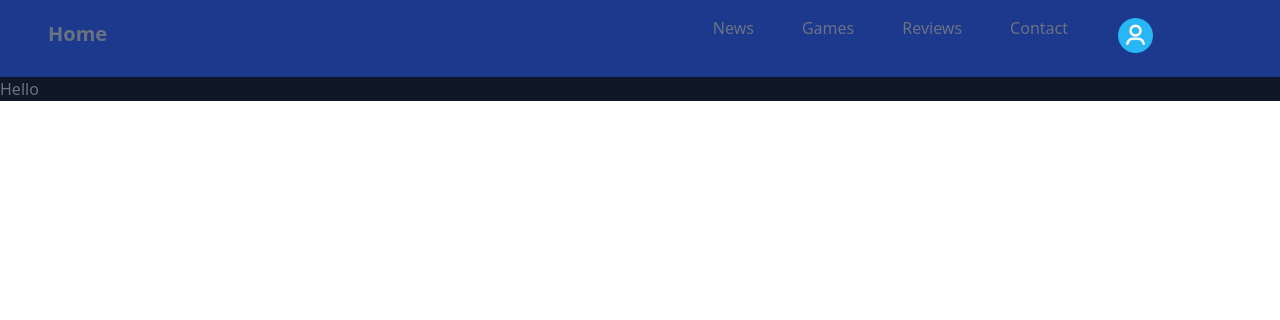
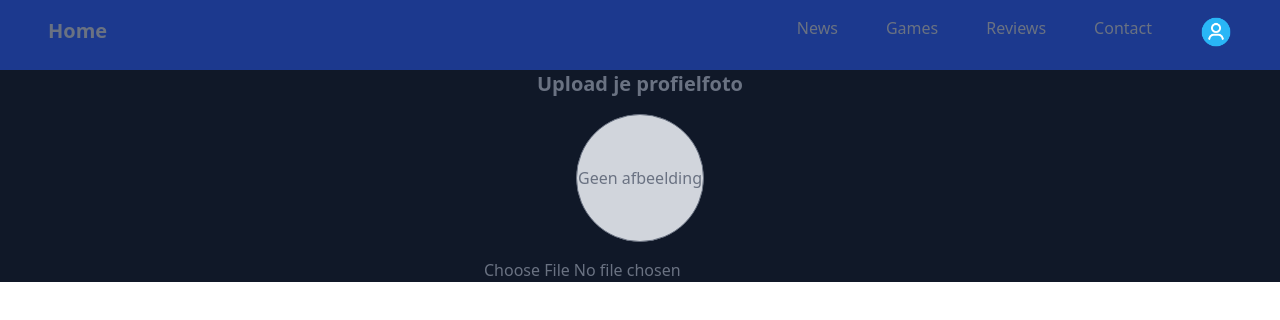
Before and after one commit to binky1615/examen-opdracht, a React (Vite) app in the folder dp-news/: page /Profile in a window 1280 px wide. Shown: the top 320 px of the page. Built offline with nearby package versions, Linux system fonts and the light colour scheme.

Commit message:
ProfileImage

```diff
--- a/dp-news/src/components/NavBar.jsx
+++ b/dp-news/src/components/NavBar.jsx
@@ -4,14 +4,18 @@ import { Link, Navigate } from 'react-router-dom';
 const NavBar = () => {
   const [isOpen, setIsOpen] = useState(false);
   const [isLoggedIn, setIsLoggedIn] = useState(false);
+  const [profileImage, setProfileImage] = useState(null); // new state for profile image
 
-  // Check login state on page load or when localStorage changes
   useEffect(() => {
     const loggedIn = localStorage.getItem("isLoggedIn");
     setIsLoggedIn(loggedIn === "true");
 
+    // Load profile image from localStorage
+    const savedImage = localStorage.getItem("profileImage");
+    if (savedImage) {
+      setProfileImage(savedImage);
+    }
   }, []);
-
 
   return (
     <nav className="bg-blue-900 text-white py-4 px-12 flex justify-between items-center">
@@ -32,17 +36,26 @@ const NavBar = () => {
             className="text-gray-500 focus:outline-none"
           >
             <section className='flex flex-row items-center gap-2 cursor-pointer'>
-            {!isLoggedIn &&
-            <img src="/account.png" alt="Account" className="size-2/6"/>
-            }
-            {isLoggedIn &&
+              {!isLoggedIn && (
+                <img
+                  src={profileImage || "/account.png"}
+                  alt="Account"
+                  className="w-8 h-8 rounded-full object-cover"
+                />
+              )}
+              {isLoggedIn && (
                 <>
-            <img src="/account.png" alt="account" className="size-1/6"/>
+                  <img
+                    src={profileImage || "/account.png"}
+                    alt="Account"
+                    className="w-8 h-8 rounded-full object-cover"
+                  />
                   <Link>{localStorage.getItem("userName")}</Link>
                 </>
-            }
+              )}
             </section>
           </button>
+
           {isOpen && (
             <ul className="absolute mt-2 bg-blue-900 text-gray-500 rounded shadow-lg w-32 z-10">
               {isLoggedIn ? (
@@ -55,7 +68,7 @@ const NavBar = () => {
                       onClick={() => {
                         localStorage.removeItem("isLoggedIn");
                         setIsLoggedIn(false);
-                      Navigate(-1)
+                        Navigate(-1);
                       }}
                       className="px-4 py-2 hover:bg-blue-950"
                     >
--- a/dp-news/src/pages/profile.jsx
+++ b/dp-news/src/pages/profile.jsx
@@ -1,14 +1,53 @@
-import React from "react";
-import { useState, useEffect } from "react";
+import React, { useState, useEffect } from "react";
 
-function Profile() {
+function profile() {
+  const [image, setImage] = useState(null);
 
+    useEffect(() => {
+    const savedImage = localStorage.getItem("profileImage");
+    if (savedImage) {
+      setImage(savedImage);
+    }
+  }, []);
+
+  const handleImageChange = (e) => {
+    const file = e.target.files[0];
+    if (file) {
+      const reader = new FileReader();
+
+      reader.onloadend = () => {
+        setImage(reader.result);
+        localStorage.setItem("profileImage", reader.result);
+      };
+
+      reader.readAsDataURL(file);
+    }
+  };
 
   return (
-    <div>
-      <h1>Hello {localStorage.getItem("userName")}</h1>
+    <div className="flex flex-col items-center space-y-4">
+      <h2 className="text-xl font-semibold">Upload je profielfoto</h2>
+
+      {image ? (
+        <img
+          src={image}
+          alt="Profile Preview"
+          className="w-32 h-32 object-cover rounded-full border"
+        />
+      ) : (
+        <div className="w-32 h-32 rounded-full bg-gray-300 flex items-center justify-center text-gray-500 border">
+          Geen afbeelding
+        </div>
+      )}
+
+      <input
+        type="file"
+        accept="image/*"
+        onChange={handleImageChange}
+        className="cursor-pointer"
+      />
     </div>
   );
 }
 
-export default Profile;
+export default profile;
```
Lines whose indentation alone changed are shown as unchanged.
